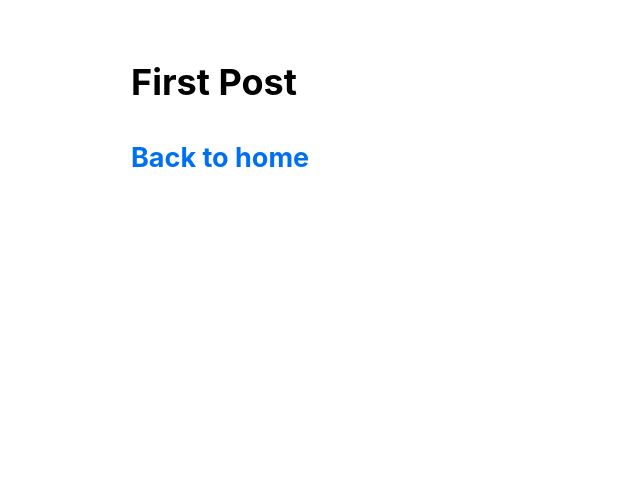
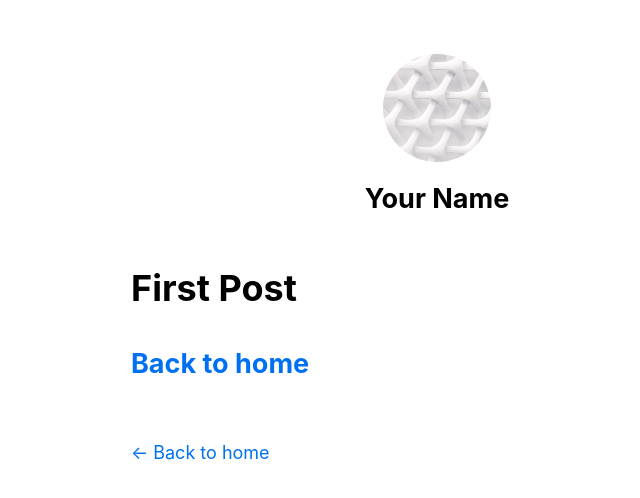
Before and after one commit to ramajedd/aplikasiKoperasi, a Next.js app: page /posts/first-post in a window 1280 px wide. Shown: the top 498 px of the page, without its empty margins (203-843 px from the left). Built offline with nearby package versions, Linux system fonts and the light colour scheme.

Commit message:
perubahan tambahan

```diff
--- a/components/layout.js
+++ b/components/layout.js
@@ -1,8 +1,66 @@
+import Head from 'next/head'
 import styles from './layout.module.css'
+import utilStyles from '../styles/utils.module.css'
+import Link from 'next/link'
 
+const name = 'Your Name'
+export const siteTitle = 'Next.js Sample Website'
 
-function Layout({ children }) {
-  return <div className={styles.container}>{children}</div>
+export default function Layout({ children, home }) {
+  return (
+    <div className={styles.container}>
+      <Head>
+        <link rel="icon" href="/favicon.ico" />
+        <meta
+          name="description"
+          content="Learn how to build a personal website using Next.js"
+        />
+        <meta
+          property="og:image"
+          content={`https://og-image.now.sh/${encodeURI(
+            siteTitle
+          )}.png?theme=light&md=0&fontSize=75px&images=https%3A%2F%2Fassets.vercel.com%2Fimage%2Fupload%2Ffront%2Fassets%2Fdesign%2Fnextjs-black-logo.svg`}
+        />
+        <meta name="og:title" content={siteTitle} />
+        <meta name="twitter:card" content="summary_large_image" />
+      </Head>
+      <header className={styles.header}>
+        {home ? (
+          <>
+            <img
+              src="/images/profile.jpg"
+              className={`${styles.headerHomeImage} ${utilStyles.borderCircle}`}
+              alt={name}
+            />
+            <h1 className={utilStyles.heading2Xl}>{name}</h1>
+          </>
+        ) : (
+          <>
+            <Link href="/">
+              <a>
+                <img
+                  src="/images/profile.jpg"
+                  className={`${styles.headerImage} ${utilStyles.borderCircle}`}
+                  alt={name}
+                />
+              </a>
+            </Link>
+            <h2 className={utilStyles.headingLg}>
+              <Link href="/">
+                <a className={utilStyles.colorInherit}>{name}</a>
+              </Link>
+            </h2>
+          </>
+        )}
+      </header>
+      <main>{children}</main>
+      {!home && (
+        <div className={styles.backToHome}>
+          <Link href="/">
+            <a>← Back to home</a>
+          </Link>
+        </div>
+      )}
+    </div>
+  )
 }
-
-export default Layout
--- a/components/layout.module.css
+++ b/components/layout.module.css
@@ -3,3 +3,23 @@
     padding: 0 1rem;
     margin: 3rem auto 6rem;
   }
+
+  .header {
+    display: flex;
+    flex-direction: column;
+    align-items: center;
+  }
+
+  .headerImage {
+    width: 6rem;
+    height: 6rem;
+  }
+
+  .headerHomeImage {
+    width: 8rem;
+    height: 8rem;
+  }
+
+  .backToHome {
+    margin: 3rem 0 0;
+  }
--- a/package.json
+++ b/package.json
@@ -11,7 +11,11 @@
   "dependencies": {
     "@material-ui/core": "^4.11.0",
     "next": "9.5.1",
+    "postcss-flexbugs-fixes": "^4.2.1",
+    "postcss-preset-env": "^6.7.0",
     "react": "16.13.1",
-    "react-dom": "16.13.1"
+    "react-dom": "16.13.1",
+    "sass": "^1.26.11",
+    "tailwindcss": "^1.8.10"
   }
 }
--- /dev/null
+++ b/styles/utils.module.css
@@ -0,0 +1,52 @@
+.heading2Xl {
+    font-size: 2.5rem;
+    line-height: 1.2;
+    font-weight: 800;
+    letter-spacing: -0.05rem;
+    margin: 1rem 0;
+  }
+
+  .headingXl {
+    font-size: 2rem;
+    line-height: 1.3;
+    font-weight: 800;
+    letter-spacing: -0.05rem;
+    margin: 1rem 0;
+  }
+
+  .headingLg {
+    font-size: 1.5rem;
+    line-height: 1.4;
+    margin: 1rem 0;
+  }
+
+  .headingMd {
+    font-size: 1.2rem;
+    line-height: 1.5;
+  }
+
+  .borderCircle {
+    border-radius: 9999px;
+  }
+
+  .colorInherit {
+    color: inherit;
+  }
+
+  .padding1px {
+    padding-top: 1px;
+  }
+
+  .list {
+    list-style: none;
+    padding: 0;
+    margin: 0;
+  }
+
+  .listItem {
+    margin: 0 0 1.25rem;
+  }
+
+  .lightText {
+    color: #999;
+  }
```
Also changed, not shown: pages/index.js (+14 -57 lines), public/images/profile.jpg (added), 1 other file (tests, documents, lock files or other folders).
